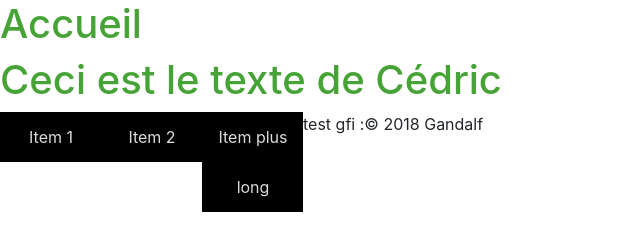
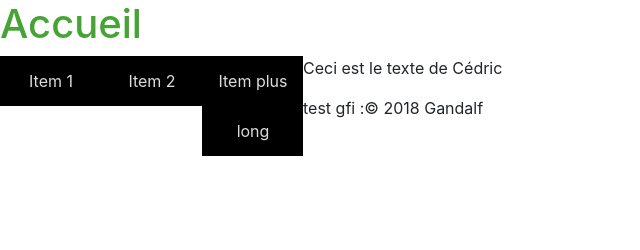
Before and after one commit to dacodemaniak/ciag-project, a website: page index.html in a window 1280 px wide. Shown: the whole page, without its empty margins (0-640 px from the left). Drawn offline with nearby package versions, Linux system fonts and the light colour scheme.

Commit message:
Fix header and footer

```diff
--- a/index.html
+++ b/index.html
@@ -1,5 +1,6 @@
 <!doctype html>
 <html>
+
 <head>
     <title>Ma page d'accueil</title>
     <link href="./node_modules/bootstrap/dist/css/bootstrap.min.css" rel="stylesheet">
@@ -10,23 +11,26 @@
 <body>
     <header class="header">
         <h1>Accueil</h1>
-            <h1>Ceci est le texte de Cédric</h1>
-
-        </header>
+        <nav>
             <ul>
                 <li><a href="#">Item 1</a></li>
                 <li><a href="#">Item 2</a></li>
                 <li><a href="#">Item plus long</a></li>
             </ul>
+        </nav>
+    </header>
+
 
     <main>
-            <!-- Here goes the form -->
+        <p>Ceci est le texte de Cédric</p>
 
     </main>
+    <footer>
+        <p>test gfi :© 2018 Gandalf</p>
+    </footer>
     <script src="./assets/js/main.js"></script>
     <script src="./assets/js/link.js"></script>
 </body>
-    <footer>
-        <p>test gfi :© 2018 Gandalf</p>
-    </footer>
+
+
 </html>
```
Lines whose indentation alone changed are shown as unchanged.
